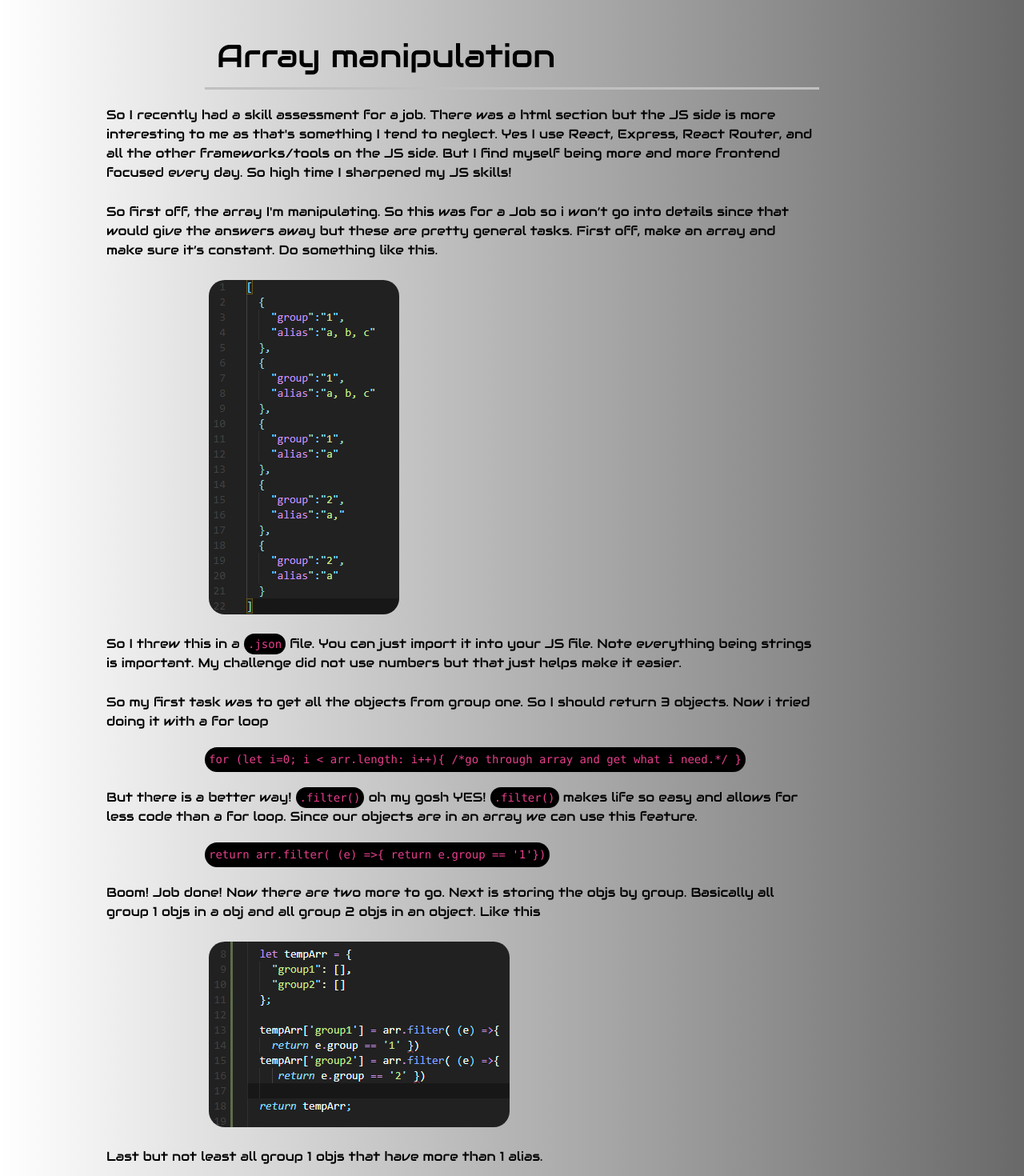
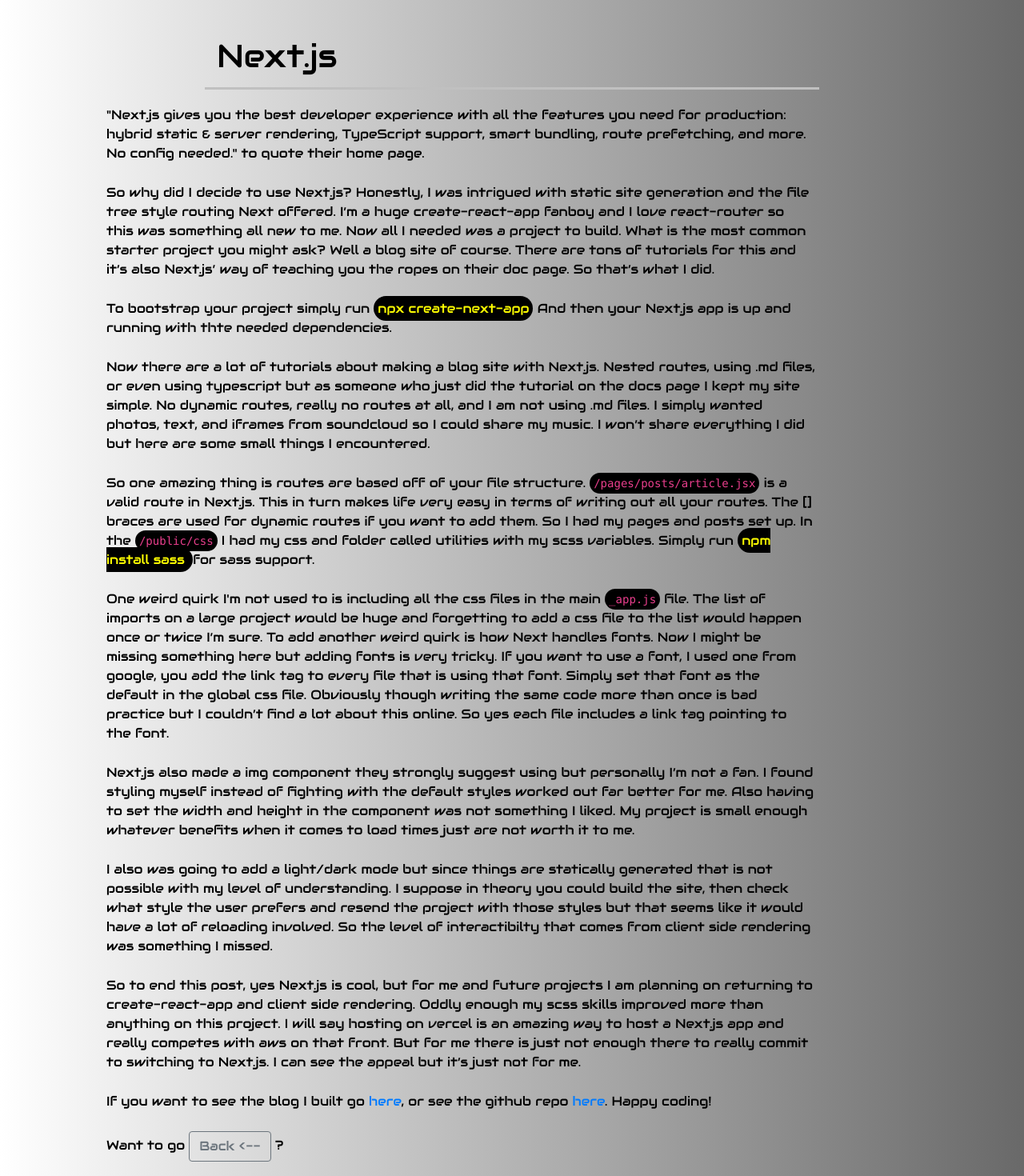
Before and after one commit to bmansk8/portfolio, a React (Create React App) app: page /blog in a window 1280 px wide. Shown: the part 160-1630 px from the top of the page at 80% size. Built offline with nearby package versions, Linux system fonts and the light colour scheme.

Commit message:
added a article
added a new article and links to vercel and new blog site

```diff
--- a/src/App.jsx
+++ b/src/App.jsx
@@ -6,14 +6,14 @@
   faEnvelope,
   faPhone,
   faMapMarkerAlt,
-  faNewspaper
+  faNewspaper,
+  faCaretSquareUp
 } from '@fortawesome/free-solid-svg-icons'
 import {
   faLinkedin,
   faGithub,
   faCodepen,
-  faFreeCodeCamp,
-  faReact
+  faFreeCodeCamp
 } from '@fortawesome/free-brands-svg-icons'
 import './App.css';
 import {
@@ -33,8 +33,9 @@
         <a href='https://github.com/bmansk8' target='_blank' rel='noopener noreferrer'><FontAwesomeIcon icon={faGithub} /> GitHub</a>
         <a href='https://codepen.io/bmansk14' target='_blank' rel='noopener noreferrer'><FontAwesomeIcon icon={faCodepen} /> CodePen.io</a>
         <a href='https://www.freecodecamp.org/bmansk8' target='_blank' rel='noopener noreferrer'><FontAwesomeIcon icon={faFreeCodeCamp} /> FCC</a>
-        <a href='https://reactquote-machine.herokuapp.com/' target='_blank' rel='noopener noreferrer'><FontAwesomeIcon icon={faReact} /> Quote Machine</a>
-        <a href='/blog'><FontAwesomeIcon icon={faNewspaper} /> Blog</a>
+        <a href='https://vercel.com/bmansk8' target='_blank' rel='noopener noreferrer'><FontAwesomeIcon icon={faCaretSquareUp} /> Vercel</a>
+        <a href='/blog'><FontAwesomeIcon icon={faNewspaper} /> Coding Blog</a>
+        <a href='https://barron-blog.vercel.app/' target='_blank' rel='noopener noreferrer'><FontAwesomeIcon icon={faNewspaper}/> Creative Blog</a>
         <div><FontAwesomeIcon icon={faEnvelope} /> bmansk14@gmail.com</div>
         <div><FontAwesomeIcon icon={faPhone} /> 678-704-7626</div>
         <div><FontAwesomeIcon icon={faMapMarkerAlt} /> Dahlonega Ga</div>
--- a/src/Components/Blog.jsx
+++ b/src/Components/Blog.jsx
@@ -8,44 +8,140 @@
 export default function Blog() {
   return (
     <div id='Blog'>
-
-
-    {/*
-    Do I want to switch over to these pre tags and in turn go back to the code tags....
-    or stick with the photos?
-
-    also do i want to use the half moon frame work for a article?
-
-    might cause some bloat and it already takes a good while to compile and start the dev server.
-
-    <div id='test article'>
-        <h1>test</h1>
-        <p>test article</p>
-        <pre>
-          <p className='code'>{`
-          for (let i=0; i < arr.length: i++){
-            go through array and get what i need.
-          }
-
-          var 1
-          var 2
-          var 3
-          `}
-          </p>
-        </pre>
-      </div>
+      {/*
+    <pre><code></code></pre> are the way to go for sure.
     */}
 
+      <div id='article 4'>
+        <h1>Next.js</h1>
+        <p>
+          &quot;Next.js gives you the best developer experience with all the
+          features you need for production: hybrid static & server rendering,
+          TypeScript support, smart bundling, route prefetching, and more. No
+          config needed.&quot; to quote their home page.
+        </p>
+
+        <p>
+          So why did I decide to use Next.js? Honestly, I was intrigued with
+          static site generation and the file tree style routing Next offered.
+          I’m a huge create-react-app fanboy and I love react-router so this was
+          something all new to me. Now all I needed was a project to build. What
+          is the most common starter project you might ask? Well a blog site of
+          course. There are tons of tutorials for this and it’s also Next.js’
+          way of teaching you the ropes on their doc page. So that’s what I did.
+        </p>
+
+        <p>
+          To bootstrap your project simply run{" "}
+          <span className='npm'>{`npx create-next-app`}</span> And then your
+          Next.js app is up and running with thte needed dependencies.
+        </p>
+
+        <p>
+          Now there are a lot of tutorials about making a blog site with
+          Next.js. Nested routes, using .md files, or even using typescript but
+          as someone who just did the tutorial on the docs page I kept my site
+          simple. No dynamic routes, really no routes at all, and I am not using
+          .md files. I simply wanted photos, text, and iframes from soundcloud
+          so I could share my music. I won’t share everything I did but here are
+          some small things I encountered.
+        </p>
+
+        <p>
+          So one amazing thing is routes are based off of your file structure.{" "}
+          <span className='nestedCode'>/pages/posts/article.jsx</span> is a
+          valid route in Next.js. This in turn makes life very easy in terms of
+          writing out all your routes. The [] braces are used for dynamic routes
+          if you want to add them. So I had my pages and posts set up. In the{" "}
+          <span className='nestedCode'>/public/css</span> I had my css and
+          folder called utilities with my scss variables. Simply run{" "}
+          <span className='npm'>npm install sass </span>
+          for sass support.
+        </p>
+
+        <p>
+          One weird quirk I&apos;m not used to is including all the css files in
+          the main <span className='nestedCode'> _app.js</span> file. The list
+          of imports on a large project would be huge and forgetting to add a
+          css file to the list would happen once or twice I’m sure. To add
+          another weird quirk is how Next handles fonts. Now I might be missing
+          something here but adding fonts is very tricky. If you want to use a
+          font, I used one from google, you add the link tag to every file that
+          is using that font. Simply set that font as the default in the global
+          css file. Obviously though writing the same code more than once is bad
+          practice but I couldn’t find a lot about this online. So yes each file
+          includes a link tag pointing to the font.
+        </p>
+
+        <p>
+          Next.js also made a img component they strongly suggest using but
+          personally I’m not a fan. I found styling myself instead of fighting
+          with the default styles worked out far better for me. Also having to
+          set the width and height in the component was not something I liked.
+          My project is small enough whatever benefits when it comes to load
+          times just are not worth it to me.
+        </p>
+
+        <p>
+          I also was going to add a light/dark mode but since things are
+          statically generated that is not possible with my level of
+          understanding. I suppose in theory you could build the site, then
+          check what style the user prefers and resend the project with those
+          styles but that seems like it would have a lot of reloading involved.
+          So the level of interactibilty that comes from client side rendering
+          was something I missed.
+        </p>
+
+        <p>
+          So to end this post, yes Next.js is cool, but for me and future
+          projects I am planning on returning to create-react-app and client
+          side rendering. Oddly enough my scss skills improved more than
+          anything on this project. I will say hosting on vercel is an amazing
+          way to host a Next.js app and really competes with aws on that front.
+          But for me there is just not enough there to really commit to
+          switching to Next.js. I can see the appeal but it’s just not for me.
+        </p>
+
+        <p>
+          If you want to see the blog I built go{" "}
+          <a
+            rel='noopener noreferrer'
+            target='_blank'
+            href='https://barron-blog.vercel.app/'
+          >
+            here
+          </a>
+          , or see the github repo{" "}
+          <a
+            rel='noopener noreferrer'
+            target='_blank'
+            href='https://github.com/bmansk8/barron-blog'
+          >
+            here
+          </a>
+          . Happy coding!
+        </p>
+
+        <div>
+          <p>
+            Want to go{" "}
+            <Button href='/' variant='outline-secondary'>
+              Back &lt;--
+            </Button>{" "}
+            ?
+          </p>
+        </div>
+      </div>
 
       <div id='article 3'>
         <h1>Array manipulation</h1>
         <p>
-          So I recently had a skill assessment for a job. There was a html section
-          but the JS side is more interesting to me as that&apos;s something I
-          tend to neglect. Yes I use React, Express, React Router, and all the
-          other frameworks/tools on the JS side. But I find myself being more
-          and more frontend focused every day. So high time I sharpened my JS
-          skills!
+          So I recently had a skill assessment for a job. There was a html
+          section but the JS side is more interesting to me as that&apos;s
+          something I tend to neglect. Yes I use React, Express, React Router,
+          and all the other frameworks/tools on the JS side. But I find myself
+          being more and more frontend focused every day. So high time I
+          sharpened my JS skills!
         </p>
 
         <p>
--- a/src/Components/HomePage.jsx
+++ b/src/Components/HomePage.jsx
@@ -280,21 +280,15 @@
           </div>
 
           <div className='card'>
-            <h3 className='card-header'>IZM Guitars</h3>
+            <h3 className='card-header'>2FA</h3>
             <div className='card-body'>
               <p>
-                This is a Guitar buying website I made. It uses a lot of pre
-                built{" "}
-                <a target='blank' href='https://react-bootstrap.github.io/'>
-                  React Bootstrap
-                </a>{" "}
-                components and Heavy use of imgs and img resizing. Staying
-                responsive was very important. The website is a simple project
-                for me but the guitars are real!
+                This is a simple 2FA app I created from a YouTube tutorial using
+                express, node-json-db, speakeasy and uuid.
               </p>
               <Button
                 target='_blank'
-                href='https://master.d3l8o45biaqq60.amplifyapp.com/'
+                href='https://github.com/bmansk8/2FA'
                 variant='outline-primary'
               >
                 Check me out!
@@ -319,7 +313,16 @@
               here
             </a>{" "}
             to see all of my music. Musicians also make great programmers{" "}
-            <FontAwesomeIcon icon={faSmileWink} />{" "}
+            <FontAwesomeIcon icon={faSmileWink} />. If you want to see more of
+            my music, articles, or photos simply click{" "}
+            <a
+              rel='noopener noreferrer'
+              target='_blank'
+              href='https://barron-blog.vercel.app'
+            >
+              here
+            </a>{" "}
+            to go to my personal blog.
           </p>
         </div>
         <div className='col'>
```
